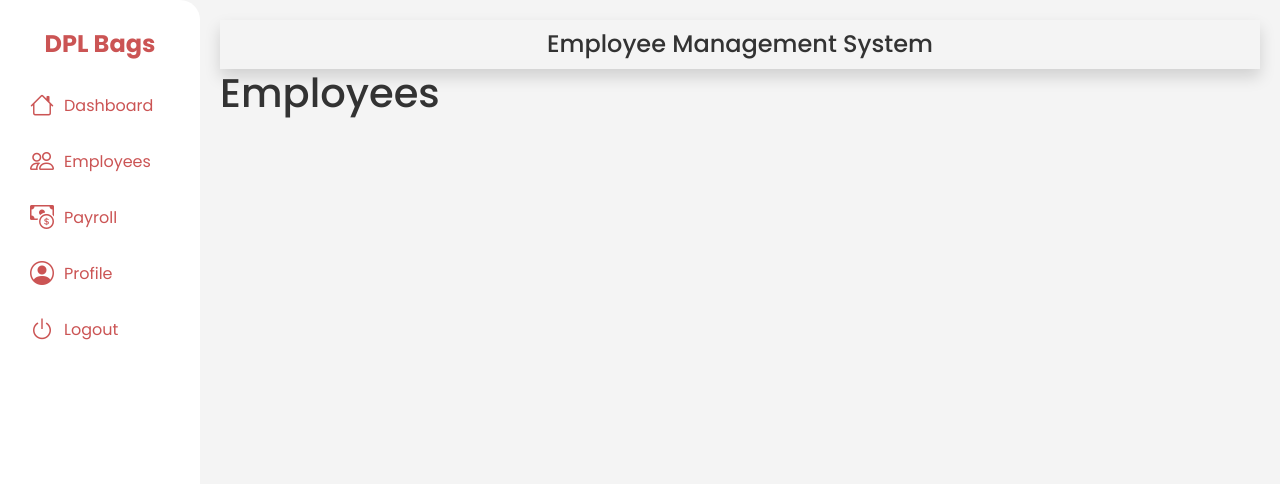
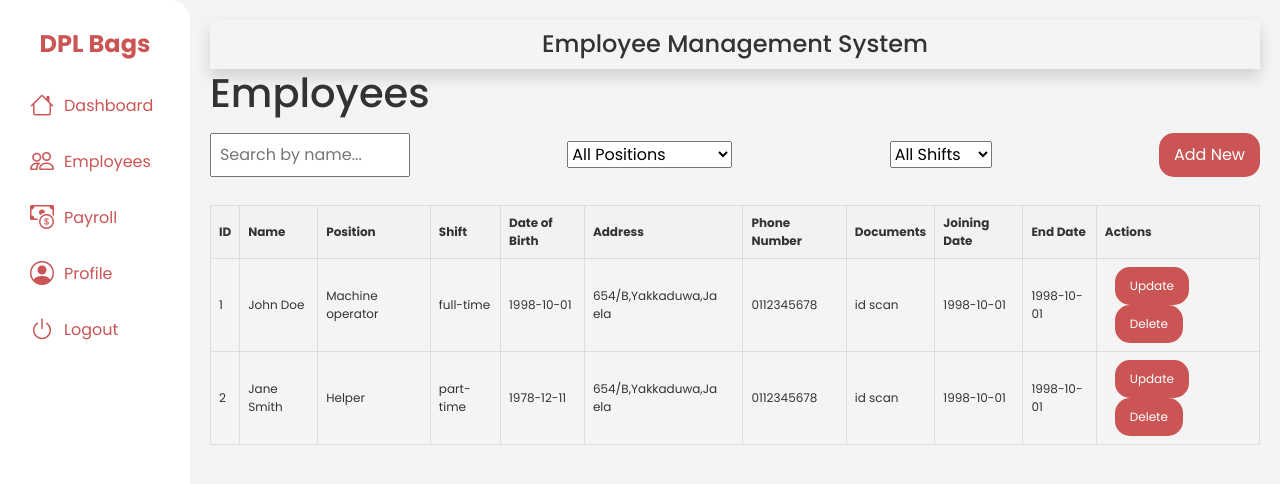
Before and after one commit to Dushani-Ranasinghe/payroll-system, a React (Create React App) app in the folder client/: page /dashboard/employees in a window 1280 px wide. Shown: the top 484 px of the page. Built offline with nearby package versions, Linux system fonts and the light colour scheme.

Commit message:
Created employee page

```diff
--- a/client/src/pages/Employees.js
+++ b/client/src/pages/Employees.js
@@ -1,9 +1,102 @@
-import React from 'react'
+import React, { useState } from "react";
+import "../styles/Employees.css";
+
+// Sample employee data
+const initialEmployees = [
+  { id: 1, name: "John Doe", position: "Machine operator", shift: "full-time", dob: "1998-10-01", address: "654/B,Yakkaduwa,Ja ela", phoneNo: "0112345678", documents: "id scan", start_date: "1998-10-01", end_date: "1998-10-01" },
+  { id: 2, name: "Jane Smith", position: "Helper", shift: "part-time", dob: "1978-12-11", address: "654/B,Yakkaduwa,Ja ela", phoneNo: "0112345678", documents: "id scan", start_date: "1998-10-01", end_date: "1998-10-01" },
+  // Add more employees as needed
+];
 
 const Employees = () => {
+  const [employees, setEmployees] = useState(initialEmployees);
+  const [searchTerm, setSearchTerm] = useState("");
+  const [selectedPosition, setSelectedPosition] = useState("All");
+  const [selectedShift, setSelectedShift] = useState("All");
+
+  const handleAdd = () => {
+    // Logic to add a new employee
+  };
+
+  const handleDelete = (id) => {
+    setEmployees(employees.filter((emp) => emp.id !== id));
+  };
+
+  const handleUpdate = (id) => {
+    // Logic to update an employee
+  };
+
+  // Filter employees based on search term, position, and shift
+  const filteredEmployees = employees.filter((emp) => {
+    const matchesSearch = emp.name.toLowerCase().includes(searchTerm.toLowerCase());
+    const matchesPosition = selectedPosition === "All" || emp.position === selectedPosition;
+    const matchesShift = selectedShift === "All" || emp.shift === selectedShift;
+    return matchesSearch && matchesPosition && matchesShift;
+  });
+
   return (
-    <div><h1>Employees</h1></div>
-  )
-}
+    <div>
+      <h1>Employees</h1>
+      <div className="navbar">
+        <input
+          type="text"
+          placeholder="Search by name..."
+          value={searchTerm}
+          onChange={(e) => setSearchTerm(e.target.value)}
+        />
+        <select value={selectedPosition} onChange={(e) => setSelectedPosition(e.target.value)}>
+          <option value="All">All Positions</option>
+          <option value="Machine operator">Machine operator</option>
+          <option value="Helper">Helper</option>
+          {/* Add more positions as needed */}
+        </select>
+        <select value={selectedShift} onChange={(e) => setSelectedShift(e.target.value)}>
+          <option value="All">All Shifts</option>
+          <option value="full-time">Full-Time</option>
+          <option value="part-time">Part-Time</option>
+          {/* Add more shifts as needed */}
+        </select>
+        <button onClick={handleAdd}>Add New</button>
+      </div>
+      <table>
+        <thead>
+          <tr>
+            <th>ID</th>
+            <th>Name</th>
+            <th>Position</th>
+            <th>Shift</th>
+            <th>Date of Birth</th>
+            <th>Address</th>
+            <th>Phone Number</th>
+            <th>Documents</th>
+            <th>Joining Date</th>
+            <th>End Date</th>
+            <th>Actions</th>
+          </tr>
+        </thead>
+        <tbody>
+          {filteredEmployees.map((emp) => (
+            <tr key={emp.id}>
+              <td>{emp.id}</td>
+              <td>{emp.name}</td>
+              <td>{emp.position}</td>
+              <td>{emp.shift}</td>
+              <td>{emp.dob}</td>
+              <td>{emp.address}</td>
+              <td>{emp.phoneNo}</td>
+              <td>{emp.documents}</td>
+              <td>{emp.start_date}</td>
+              <td>{emp.end_date}</td>
+              <td>
+                <button onClick={() => handleUpdate(emp.id)}>Update</button>
+                <button onClick={() => handleDelete(emp.id)}>Delete</button>
+              </td>
+            </tr>
+          ))}
+        </tbody>
+      </table>
+    </div>
+  );
+};
 
-export default Employees
+export default Employees;
--- /dev/null
+++ b/client/src/styles/Employees.css
@@ -0,0 +1,32 @@
+.navbar {
+    display: flex;
+    justify-content: space-between;
+    margin-bottom: 20px;
+  }
+
+  input[type="text"] {
+    padding: 8px;
+    width: 200px;
+  }
+
+  button {
+    padding: 8px 12px;
+    margin-left: 10px;
+  }
+
+  table {
+    width: 100%;
+    border-collapse: collapse;
+    font-size: 12px;
+  }
+
+  th, td {
+    border: 1px solid #ddd;
+    padding: 8px;
+    text-align: left;
+
+  }
+
+  th {
+    background-color: #f2f2f2;
+  }
```
